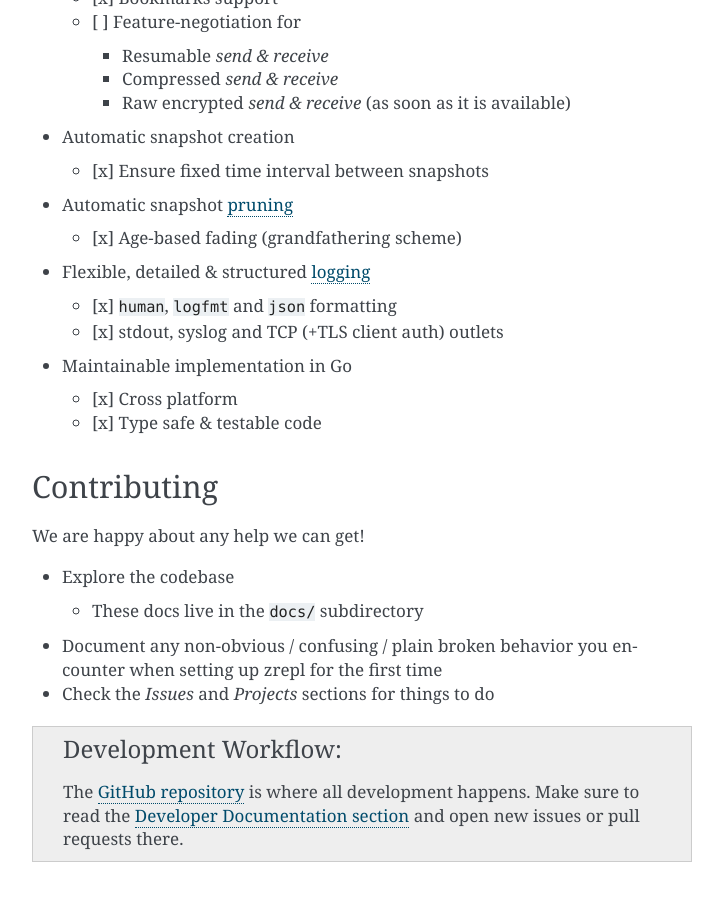
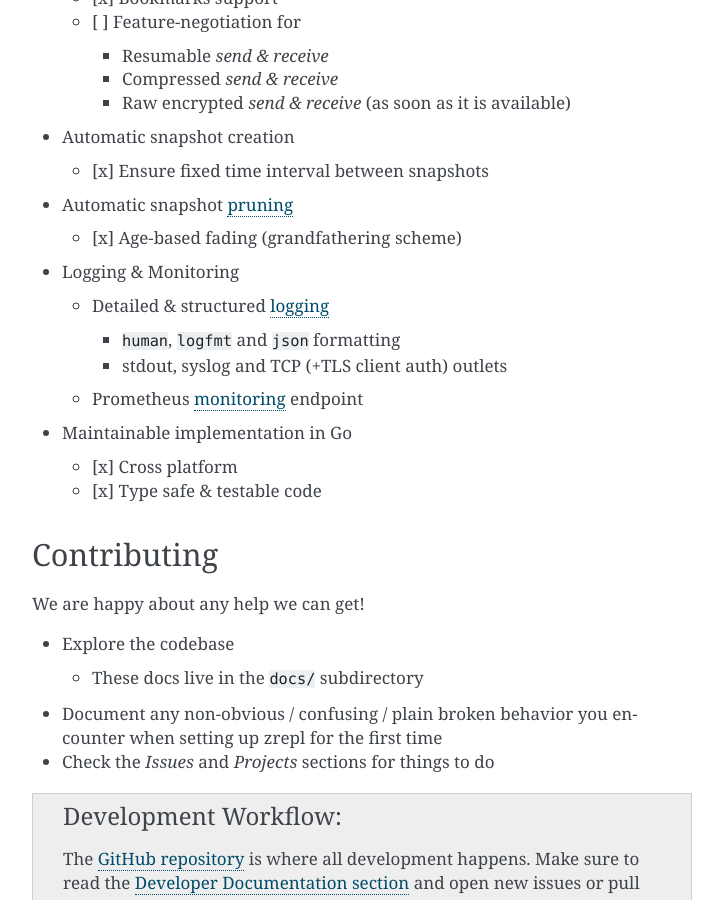
Before and after one commit to zrepl/zrepl, a Sphinx documentation site: the page built from docs/index.rst, in a window 1280 px wide and 900 px high, scrolled down 604 px. Shown: the whole window, without its empty margins (388-1111 px from the left). Built offline with Sphinx 7.4.7, drawn with Linux system fonts in a browser that asks for light colours; the version number could not be read and is left out.

Commit message:
docs: promote monitoring on front page

```diff
--- a/docs/index.rst
+++ b/docs/index.rst
@@ -43,10 +43,14 @@ Main Features
 
   * [x] Age-based fading (grandfathering scheme)
 
-* Flexible, detailed & structured :ref:`logging <logging>`
+* Logging \& Monitoring
 
-  * [x] ``human``, ``logfmt`` and ``json`` formatting
-  * [x] stdout, syslog and TCP (+TLS client auth) outlets
+  * Detailed & structured :ref:`logging <logging>`
+
+    * ``human``, ``logfmt`` and ``json`` formatting
+    * stdout, syslog and TCP (+TLS client auth) outlets
+
+  * Prometheus :ref:`monitoring <monitoring>` endpoint
 
 * Maintainable implementation in Go
 
```
